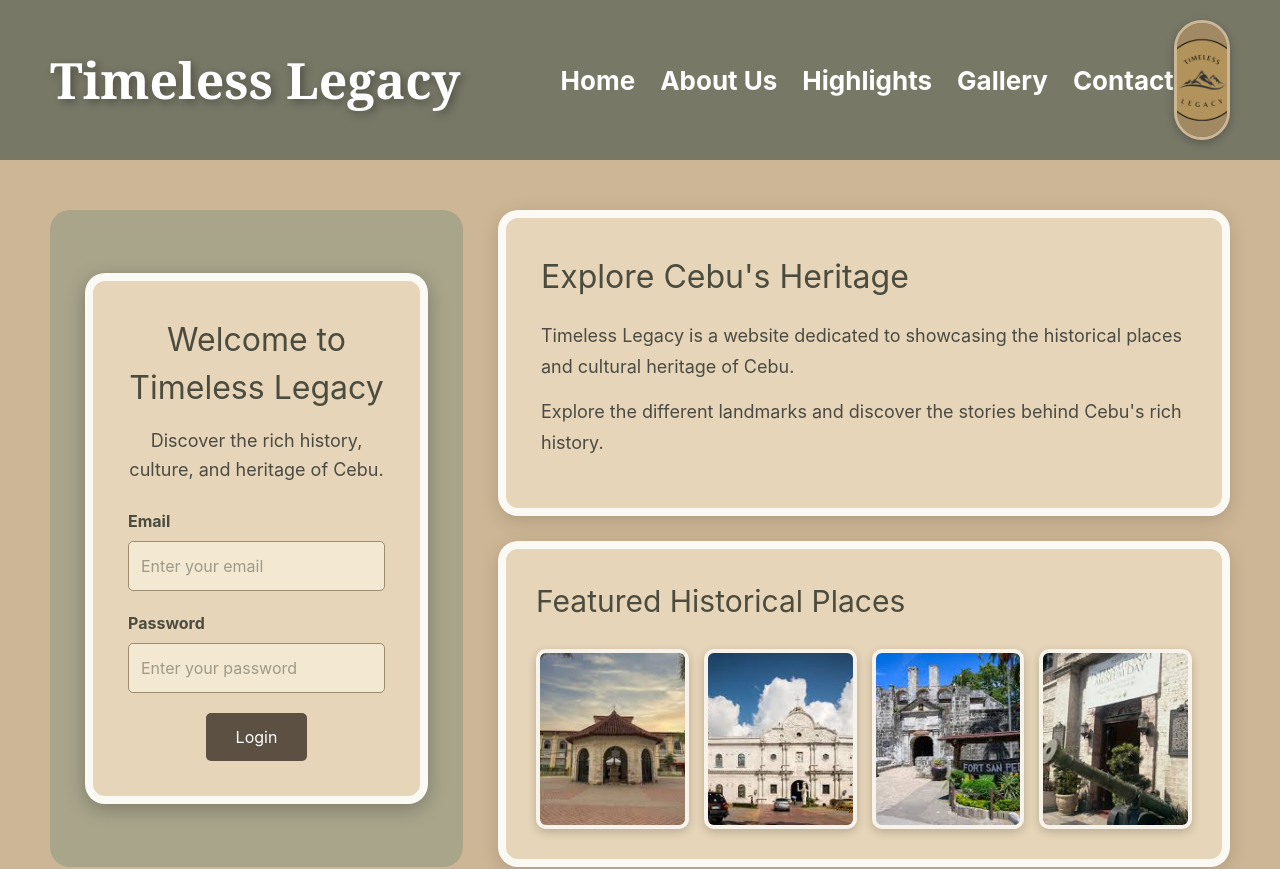
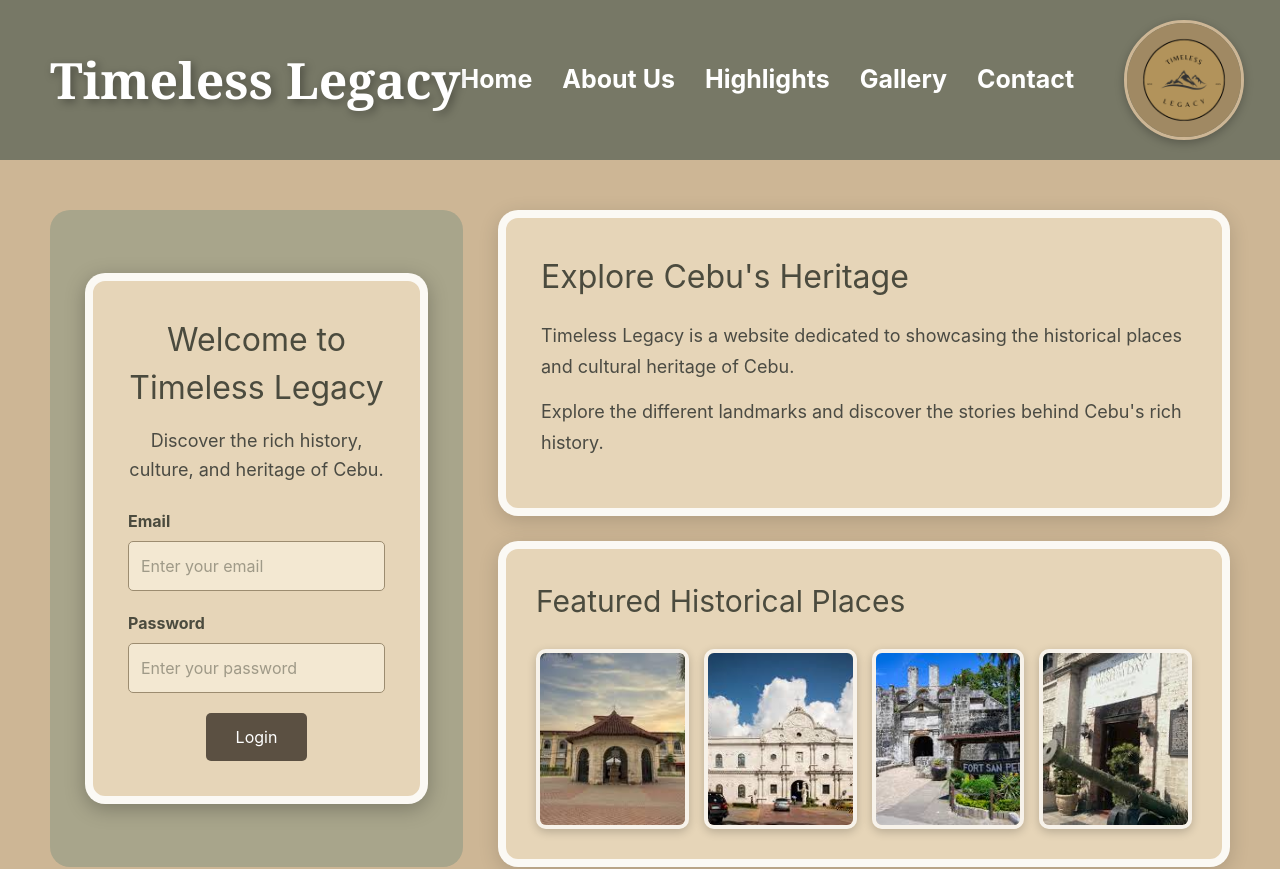
Before and after one commit to crizzlyiyasabellita-sys/Timeless-Legacy, a React (Vite) app: page / in a window 1280 px wide. Shown: the top 869 px of the page. Built offline with nearby package versions, Linux system fonts and the light colour scheme.

Commit message:
Refactor Header component layout and styling

```diff
--- a/src/components/Header.jsx
+++ b/src/components/Header.jsx
@@ -6,54 +6,54 @@ function Header() {
                 Timeless Legacy
             </h1>
 
-            <nav className="flex flex-col lg:flex-row items-center gap-3 lg:gap-[25px] mt-5 lg:mt-0 lg:ml-[100px]">
+            <div className="flex flex-col lg:flex-row items-center gap-5 lg:gap-[50px] mt-5 lg:mt-0 lg:ml-auto">
+
+                <nav className="flex flex-col lg:flex-row items-center gap-3 lg:gap-[30px]">
 
                     <a
                         href="/"
-                    className="text-white no-underline font-bold text-[20px] lg:text-[26px] whitespace-nowrap transition duration-200 hover:text-[#e4d2ae]"
+                        className="text-white no-underline font-bold text-[40px] lg:text-[25px] whitespace-nowrap transition duration-200 hover:text-[#e4d2ae]"
                     >
                         Home
                     </a>
 
                     <a
                         href="/about"
-                    className="text-white no-underline font-bold text-[20px] lg:text-[26px] whitespace-nowrap transition duration-200 hover:text-[#e4d2ae]"
+                        className="text-white no-underline font-bold text-[40px] lg:text-[25px] whitespace-nowrap transition duration-200 hover:text-[#e4d2ae]"
                     >
                         About Us
                     </a>
 
                     <a
                         href="/highlights"
-                    className="text-white no-underline font-bold text-[20px] lg:text-[26px] whitespace-nowrap transition duration-200 hover:text-[#e4d2ae]"
+                        className="text-white no-underline font-bold text-[40px] lg:text-[25px] whitespace-nowrap transition duration-200 hover:text-[#e4d2ae]"
                     >
                         Highlights
                     </a>
 
                     <a
                         href="/gallery"
-                    className="text-white no-underline font-bold text-[20px] lg:text-[26px] whitespace-nowrap transition duration-200 hover:text-[#e4d2ae]"
+                        className="text-white no-underline font-bold text-[40px] lg:text-[25px] whitespace-nowrap transition duration-200 hover:text-[#e4d2ae]"
                     >
                         Gallery
                     </a>
 
                     <a
                         href="/contact"
-                    className="text-white no-underline font-bold text-[20px] lg:text-[26px] whitespace-nowrap transition duration-200 hover:text-[#e4d2ae]"
+                        className="text-white no-underline font-bold text-[40px] lg:text-[25px] whitespace-nowrap transition duration-200 hover:text-[#e4d2ae]"
                     >
                         Contact
                     </a>
 
-
-
                 </nav>
 
-            <div className="ml-0 lg:ml-auto mt-5 lg:mt-0 flex items-center">
-
+                <div className="flex items-center shrink-0">
                     <img
                         src="/media/logo.png"
                         alt="Timeless Legacy Logo"
                         className="w-[90px] h-[90px] lg:w-[120px] lg:h-[120px] object-cover rounded-full border-[3px] border-[#cdb695] shadow-[0_3px_10px_rgba(0,0,0,0.25)]"
                     />
+                </div>
 
             </div>
 
```
Lines whose indentation alone changed are shown as unchanged.
